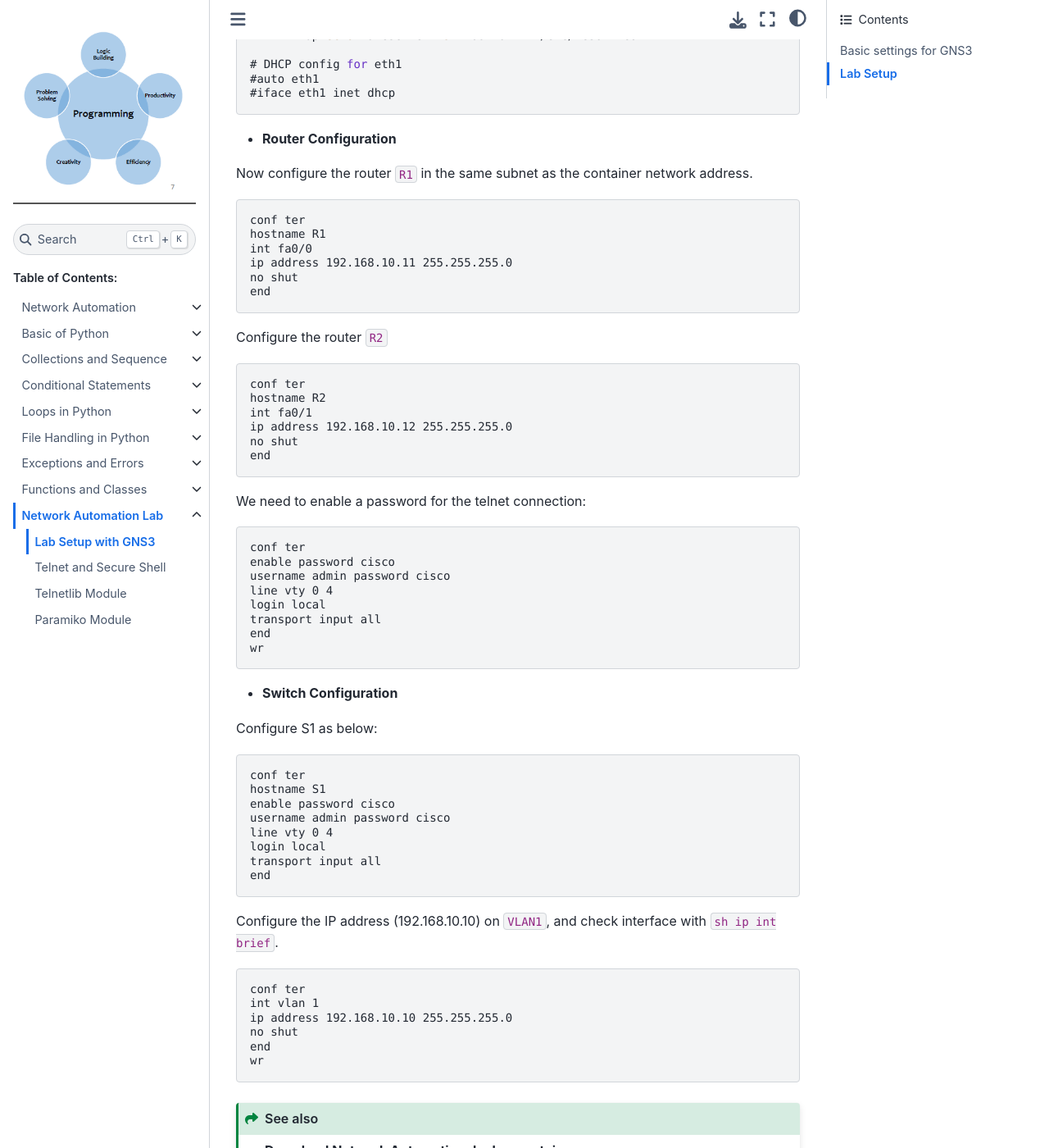
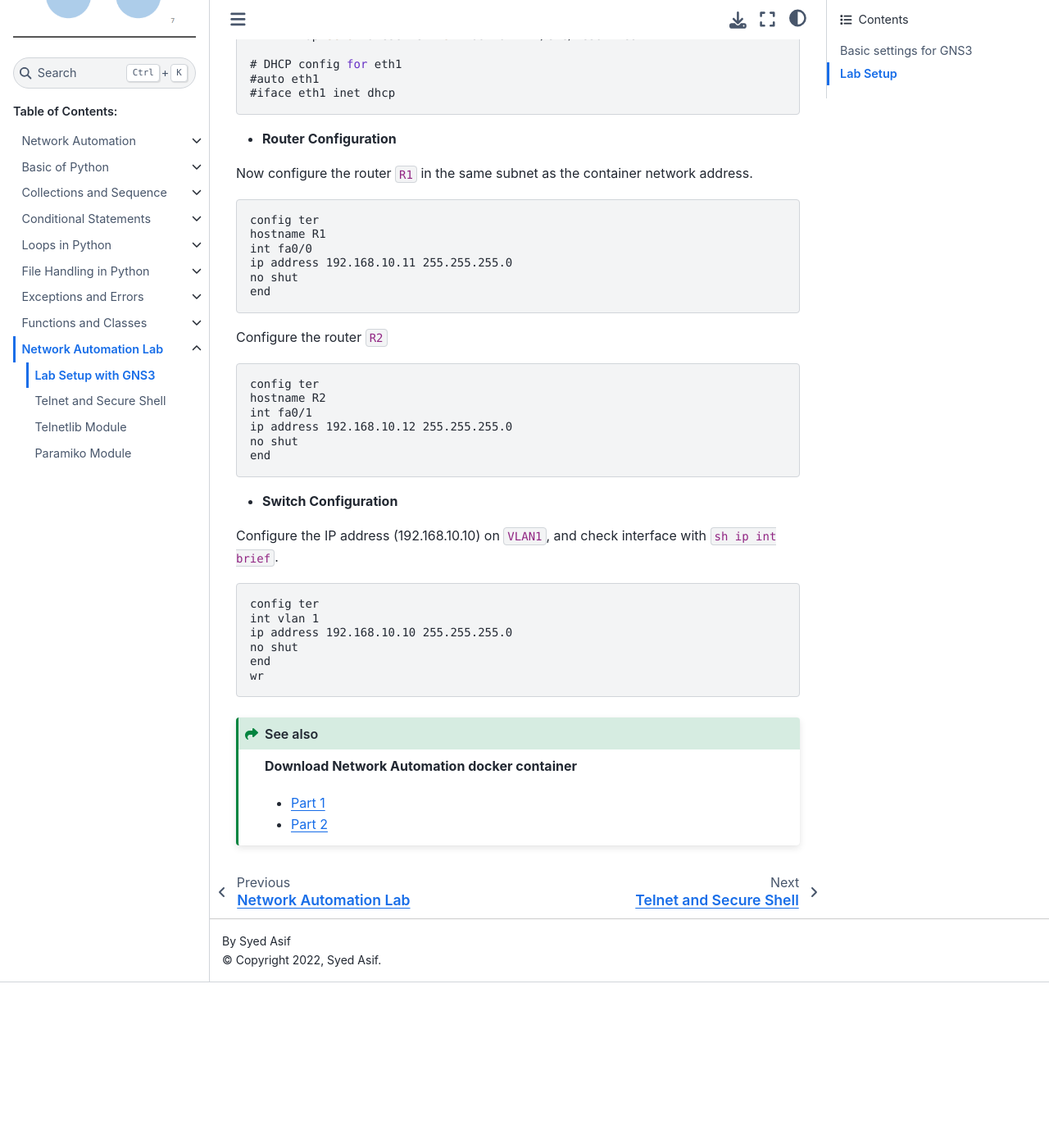
Before and after one commit to sydasif/python-book, a Sphinx documentation site: the page built from docs/source/09_lab/01_setup.md, in a window 1280 px wide and 1400 px high, scrolled down 1389 px. Shown: the whole window at 82% size. Built offline with Sphinx 7.4.7 and the Sphinx Book theme 1.1.4, drawn with Linux system fonts in a browser that asks for light colours; after the commit the page ends 2587 px from its top, so only the background shows below that.

Commit message:
update lab setup

````diff
--- a/docs/source/09_lab/01_setup.md
+++ b/docs/source/09_lab/01_setup.md
@@ -54,7 +54,7 @@ iface eth1 inet static
 Now configure the router `R1` in the same subnet as the container network address.
 
 ```console
-conf ter
+config ter
 hostname R1
 int fa0/0
 ip address 192.168.10.11 255.255.255.0
@@ -65,7 +65,7 @@ end
 Configure the router `R2`
 
 ```console
-conf ter
+config ter
 hostname R2
 int fa0/1
 ip address 192.168.10.12 255.255.255.0
@@ -73,38 +73,12 @@ no shut
 end
 ```
 
-We need to enable a password for the telnet connection:
-
-```console
-conf ter
-enable password cisco
-username admin password cisco
-line vty 0 4
-login local
-transport input all
-end
-wr
-```
-
 - **Switch Configuration**
-
-Configure S1 as below:
-
-```console
-conf ter
-hostname S1
-enable password cisco
-username admin password cisco
-line vty 0 4
-login local
-transport input all
-end
-```
 
 Configure the IP address (192.168.10.10) on `VLAN1`, and check interface with `sh ip int brief`.
 
 ```console
-conf ter
+config ter
 int vlan 1
 ip address 192.168.10.10 255.255.255.0
 no shut
````
Also changed, not shown: docs/source/09_lab/02_connection.md (+34 -1 lines).
